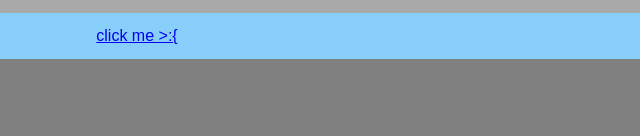
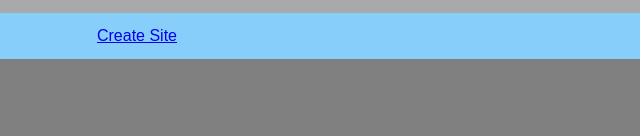
Before and after one commit to joeygaitan/key1, a website: page index.html in a window 1280 px wide. Shown: the part 1201-1337 px from the top of the page, 503-1143 px from the left. Drawn offline with Linux system fonts and the light colour scheme.

Commit message:
updated the start button

```diff
--- a/index.html
+++ b/index.html
@@ -32,7 +32,7 @@
     <p><strong>Info</strong><br>Your past four Portfolios are stored conveniently at the bottom of the page<br> With your name.<br>
        The page will use two cdns, Bootstrap 4 framework and font-awesome.
     </p>
-        <button class="block"><a href="html/template.html">click me >:{</a></button>
+        <button class="block"><a href="html/template.html">Create Site</a></button>
     </div>
 
     <footer>
```
